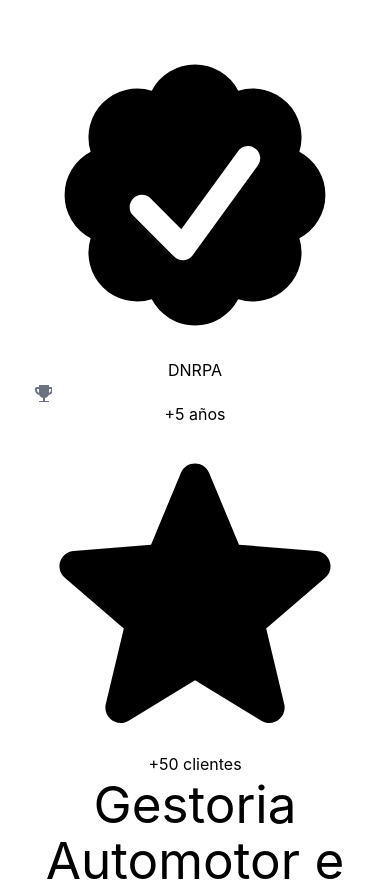
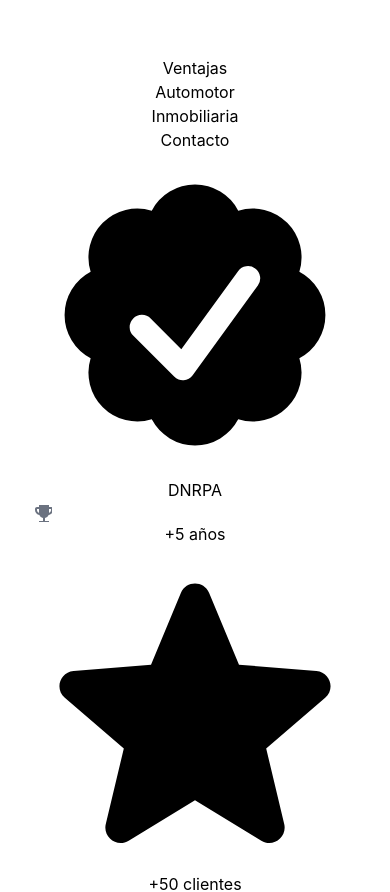
Before and after one commit to alvarezfelipedev/gestoria-mabel, a React (Vite) app: page / in a window 390 px wide. Shown: the top 892 px of the page. Built offline with nearby package versions, Linux system fonts and the light colour scheme.

Commit message:
navbar iniciado, servicio inmobiliario finalizado, footer finalizado

```diff
--- a/src/App.jsx
+++ b/src/App.jsx
@@ -2,15 +2,21 @@ import './App.css'
 import Portada from './Components/Portada'
 import VentajasGestoria from './Components/VentajasGestoria'
 import ServicioAutomotor from './Components/ServicioAutomotor'
+import Footer from './Components/Footer'
+import Navbar from './Components/Navbar'
+import ServicioInmobiliario from './Components/ServicioInmobiliario'
 
 
 function App() {
 
   return (
     <>
+      <Navbar />
       <Portada />
       <VentajasGestoria />
       <ServicioAutomotor />
+      <ServicioInmobiliario/>
+      <Footer />
     </>
   )
 }
--- /dev/null
+++ b/src/Components/Footer.jsx
@@ -0,0 +1,7 @@
+function Footer() {
+    return (
+        <div className="mx-auto">Desarrollado por <a className="italic" href="https://www.linkedin.com/in/alvarezfelipe/">Felipe Alvarez</a></div >
+    )
+}
+
+export default Footer;
--- /dev/null
+++ b/src/Components/Navbar.jsx
@@ -0,0 +1,48 @@
+import { useState } from 'react'
+
+function Navbar() {
+    const [state, setState] = useState(false)
+
+    return (
+        <nav className="bg-white w-full border-b md:border-0 md:static">
+            <div className="items-center px-4 max-w-screen-xl mx-auto md:flex md:px-8">
+                <div className="flex items-center justify-between py-3 md:py-5 md:block">
+                    <div className="md:hidden">
+                        <button className="text-gray-700 outline-none p-2 rounded-md focus:border-gray-400 focus:border"
+                            onClick={() => setState(!state)}
+                        >
+                            {
+                                state ? (
+                                    <svg xmlns="http://www.w3.org/2000/svg" className="h-6 w-6" viewBox="0 0 20 20" fill="currentColor">
+                                        <path fillRule="evenodd" d="M4.293 4.293a1 1 0 011.414 0L10 8.586l4.293-4.293a1 1 0 111.414 1.414L11.414 10l4.293 4.293a1 1 0 01-1.414 1.414L10 11.414l-4.293 4.293a1 1 0 01-1.414-1.414L8.586 10 4.293 5.707a1 1 0 010-1.414z" clipRule="evenodd" />
+                                    </svg>
+                                ) : (
+                                    <svg xmlns="http://www.w3.org/2000/svg" className="h-6 w-6" fill="none" viewBox="0 0 24 24" stroke="currentColor">
+                                        <path strokeLinecap="round" strokeLinejoin="round" strokeWidth={2} d="M4 8h16M4 16h16" />
+                                    </svg>
+                                )
+                            }
+                        </button>
+                    </div>
+                </div>
+                <div className={`flex-1 justify-self-center pb-3 mt-8 md:block md:pb-0 md:mt-0 ${state ? 'block' : 'hidden'}`}>
+                    <ul className="justify-center items-center space-y-8 md:flex md:space-x-6 md:space-y-0">
+                        <li>
+                            <a href="#ventajas">Ventajas</a>
+                        </li>
+                        <li>
+                            <a href="#automotor">Automotor</a>
+                        </li>
+                        <li>
+                            <a href="#inmobiliaria">Inmobiliaria</a>
+                        </li>
+                        <li>
+                            <a href="#contacto">Contacto</a>
+                        </li>
+                    </ul>
+                </div>
+            </div>
+        </nav>
+    )
+}
+export default Navbar;
--- a/src/Components/Portada.jsx
+++ b/src/Components/Portada.jsx
@@ -39,13 +39,13 @@ function Portada() {
                         }
                     </div>
                     <h1 className="text-4xl text-gray-800 font-extrabold mx-auto md:text-5xl">
-                        Gestoria Automotor e Inmobiliario
+                        Gestoria Automotor y Asesora Inmobiliaria
                     </h1>
                     <p className="max-w-xl mx-auto xl:mx-0">
                         Brindo soluciones a medida para tus necesidades, con asesoramiento experto, eficiencia y transparencia. Agilidad en los trámites, seguimiento constante y atención personalizada.
                     </p>
                     <div className="items-center justify-center gap-x-3 space-y-3 sm:flex sm:space-y-0 xl:justify-start">
-                        <a href="javascript:void(0)" className="flex items-center justify-center gap-x-2 py-2 px-4 text-white font-medium bg-gray-800 duration-150 hover:bg-gray-700 active:bg-gray-900 rounded-lg md:inline-flex">
+                        <a href="#automotor" className="flex items-center justify-center gap-x-2 py-2 px-4 text-white font-medium bg-gray-800 duration-150 hover:bg-gray-700 active:bg-gray-900 rounded-lg md:inline-flex">
                             Ver Servicios
                             <svg xmlns="http://www.w3.org/2000/svg" viewBox="0 0 20 20" fill="currentColor" className="w-5 h-5">
                                 <path fillRule="evenodd" d="M2 10a.75.75 0 01.75-.75h12.59l-2.1-1.95a.75.75 0 111.02-1.1l3.5 3.25a.75.75 0 010 1.1l-3.5 3.25a.75.75 0 11-1.02-1.1l2.1-1.95H2.75A.75.75 0 012 10z" clipRule="evenodd" />
--- a/src/Components/ServicioAutomotor.jsx
+++ b/src/Components/ServicioAutomotor.jsx
@@ -39,8 +39,7 @@ function ServicioAutomotor() {
     ]
 
     return (
-        <>
-            <section className="py-14">
+            <section id="automotor" className="py-14">
                 <div className="max-w-screen-xl mx-auto px-4 text-center text-gray-600 md:px-8">
                     <div className="max-w-2xl mx-auto">
                         <h3 className="text-gray-800 text-2xl font-semibold sm:text-3xl">
@@ -69,8 +68,6 @@ function ServicioAutomotor() {
                     </div>
                 </div>
             </section>
-        </>
-
     )
 }
 
--- /dev/null
+++ b/src/Components/ServicioInmobiliario.jsx
@@ -0,0 +1,47 @@
+function ServicioInmobiliario() {
+    const features = [
+        {
+            title: "Impuestos Inmobiliarios"
+        },
+        {
+            title: "Libre deuda"
+        },
+        {
+            title: "Y otros trámites generales"
+        }
+    ]
+
+    return (
+        <section id="inmobiliario" className="py-14">
+            <div className="max-w-screen-xl mx-auto px-4 text-center text-gray-600 md:px-8">
+                <div className="max-w-2xl mx-auto">
+                    <h3 className="text-gray-800 text-2xl font-semibold sm:text-3xl">
+                        Servicios como Asesora Inmobiliaria
+                    </h3>
+                </div>
+                <div className="mt-12">
+                    <ul className="grid gap-y-8 gap-x-8 sm:grid-cols-2 lg:grid-cols-2 mx-auto">
+                        {
+                            features.map((item, idx) => (
+                                <li key={idx} className="flex">
+                                    <div className="flex items-center gap-x-4">
+                                        <div className="flex-none w-12 h-12 bg-indigo-50 text-indigo-600 rounded-full flex items-center justify-center">
+                                            <svg xmlns="http://www.w3.org/2000/svg" fill="none" viewBox="0 0 24 24" strokeWidth={1.5} stroke="currentColor" className="w-6 h-6">
+                                                <path strokeLinecap="round" strokeLinejoin="round" d="M4.5 12.75l6 6 9-13.5" />
+                                            </svg>
+                                        </div>
+                                        <h4 className="my-2 text-lg text-gray-800 font-semibold">
+                                            {item.title}
+                                        </h4>
+                                    </div>
+                                </li>
+                            ))
+                        }
+                    </ul>
+                </div>
+            </div>
+        </section>
+    )
+}
+
+export default ServicioInmobiliario;
--- a/src/Components/VentajasGestoria.jsx
+++ b/src/Components/VentajasGestoria.jsx
@@ -36,7 +36,7 @@ function VentajasGestoria() {
     ]
 
     return (
-        <section className="py-14">
+        <section id="ventajas" className="py-14">
             <div className="max-w-screen-xl mx-auto px-4 text-center text-gray-600 md:px-8">
                 <div className="max-w-2xl mx-auto">
                     <h3 className="text-gray-800 text-3xl font-semibold sm:text-4xl">
```
